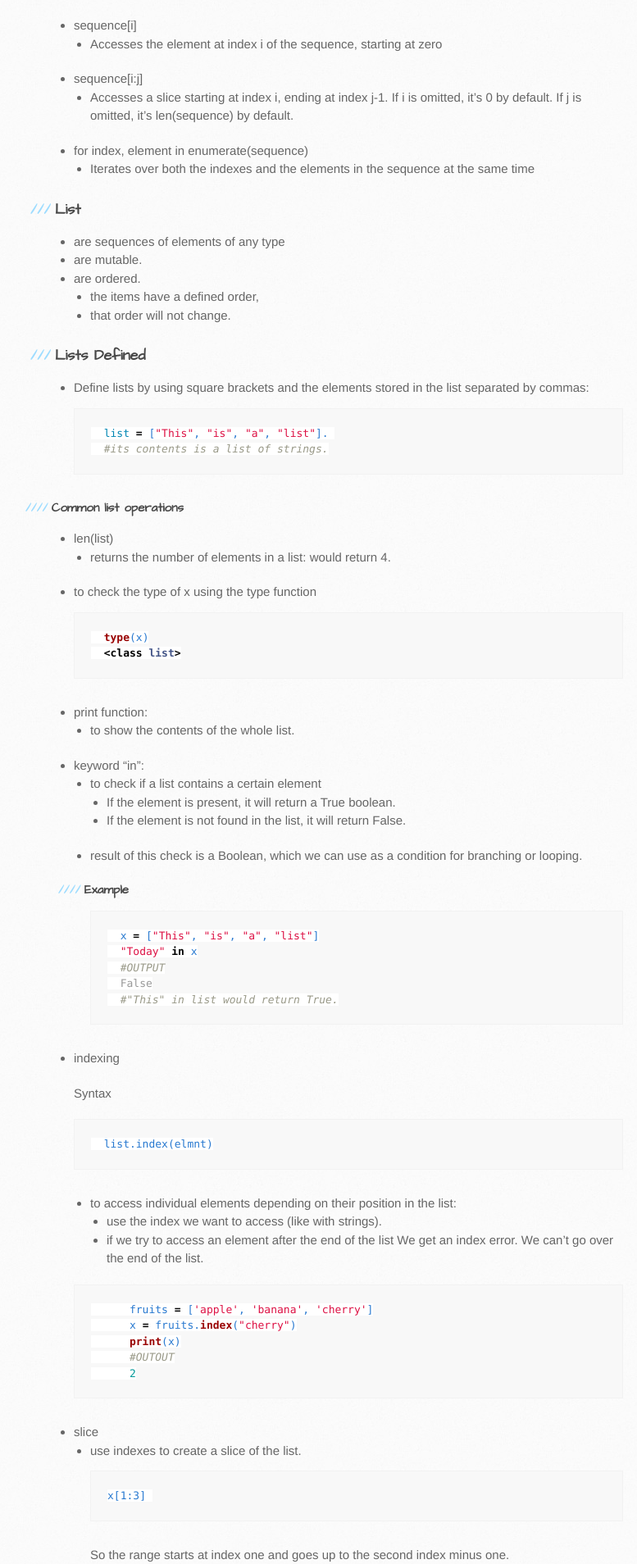
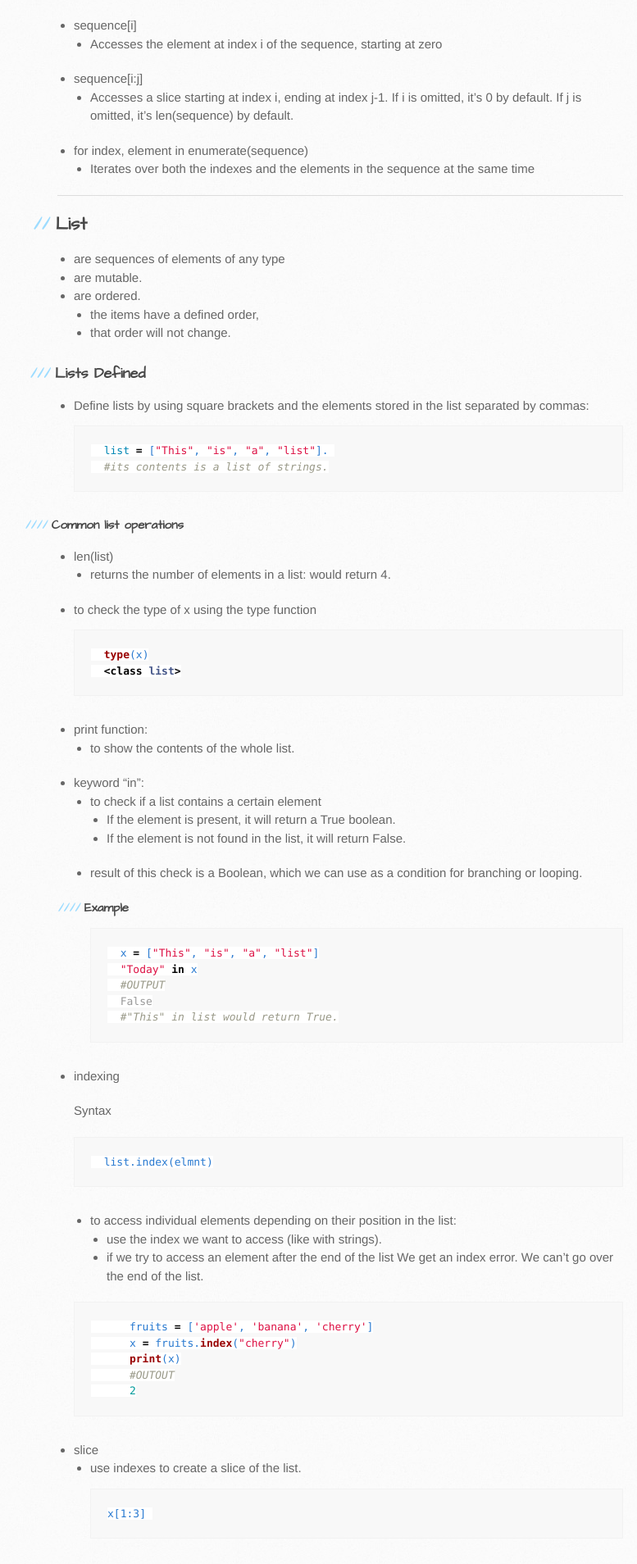
Before and after one commit to trumpfheller/trumpfheller.github.io, a Jekyll site: the page built from python/lists.md, in a window 1280 px wide. Shown: the part 1157-3065 px from the top of the page at 82% size, without its empty margins (90-867 px from the left). Built offline with Jekyll 4.4.1, drawn with Linux system fonts in a browser that asks for light colours.

```diff
--- a/python/lists.md
+++ b/python/lists.md
@@ -45,7 +45,9 @@ layout: default
 * for index, element in enumerate(sequence)
     - Iterates over both the indexes and the elements in the sequence at the same time
 
-### List
+***
+
+## List
 - are sequences of elements of any type
 - are mutable.
 - are ordered.
```
